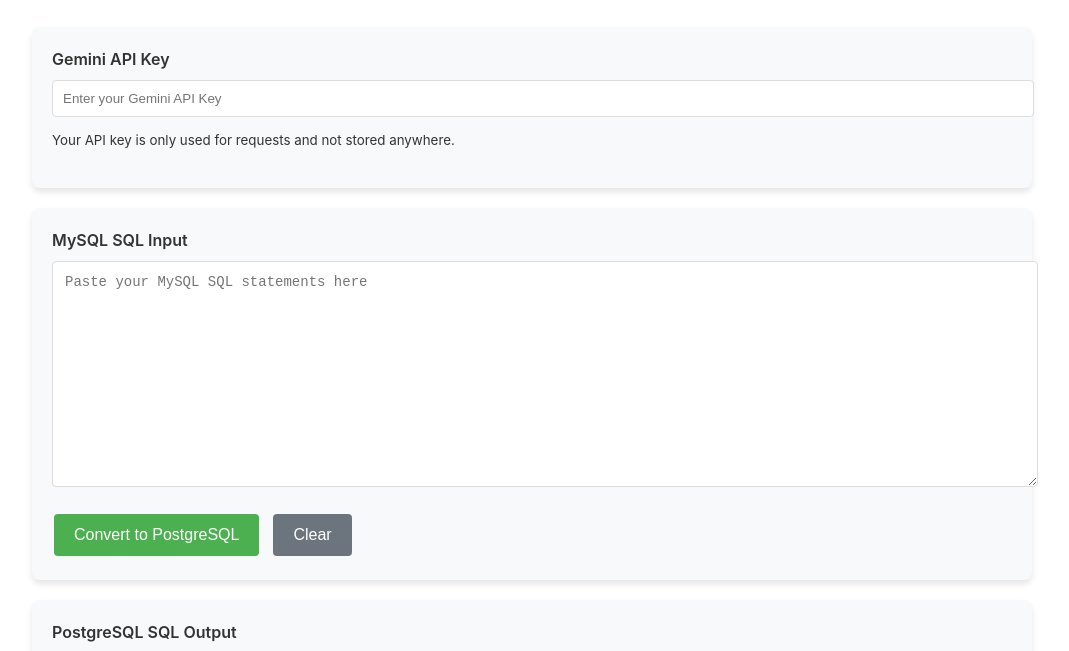
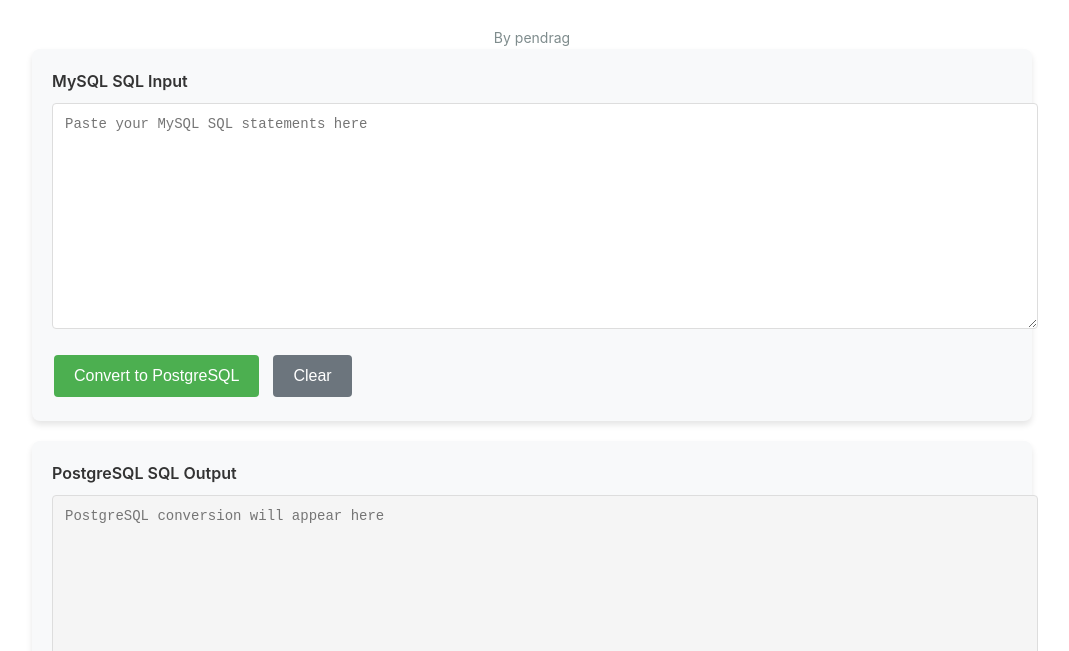
Before and after one commit to pendrag/tools, a website: page sql-converter/index.html in a window 1280 px wide. Shown: the part 96-747 px from the top of the page, without its empty margins (108-1177 px from the left). Drawn offline with Linux system fonts and the light colour scheme.

Commit message:
added author

```diff
--- a/sql-converter/index.html
+++ b/sql-converter/index.html
@@ -103,6 +103,12 @@
             color: #0c5460;
             border: 1px solid #bee5eb;
         }
+        .author {
+            font-size: 14px;
+            color: #7f8c8d;
+            margin-top: 5px;
+            text-align: center;
+        }
         #statusMessages {
             margin-top: 20px;
             height: 100px;
@@ -143,15 +149,9 @@
 </head>
 <body>
     <h1>MySQL to PostgreSQL Converter</h1>
+    <div class="author">By pendrag</div>
+    <div class="container">
 
-    <div class="container">
-        <div class="card">
-            <div class="input-group">
-                <label for="apiKeyInput">Gemini API Key</label>
-                <input type="password" id="apiKeyInput" placeholder="Enter your Gemini API Key">
-                <small>Your API key is only used for requests and not stored anywhere.</small>
-            </div>
-        </div>
 
         <div class="card">
             <div class="input-group">
@@ -185,7 +185,7 @@
     <script>
         // Configuration
         const CONFIG = {
-            GEMINI_MODEL: "gemini-1.5-pro",
+            GEMINI_MODEL: "gemini-2.0-flash",
             API_ENDPOINT: "https://generativelanguage.googleapis.com/v1beta/models/",
             MAX_CHUNK_SIZE: 30000,
             MAX_RETRIES: 3,
@@ -193,7 +193,6 @@
         };
 
         // DOM Elements
-        const apiKeyInput = document.getElementById('apiKeyInput');
         const inputSQL = document.getElementById('inputSQL');
         const outputSQL = document.getElementById('outputSQL');
         const convertButton = document.getElementById('convertButton');
@@ -205,11 +204,6 @@
         convertButton.addEventListener('click', handleConvert);
         downloadButton.addEventListener('click', handleDownload);
         clearButton.addEventListener('click', handleClear);
-
-        // Check for saved API key
-        if (localStorage.getItem('geminiApiKey')) {
-            apiKeyInput.value = localStorage.getItem('geminiApiKey');
-        }
 
         // Main conversion handler
         async function handleConvert() {
```
